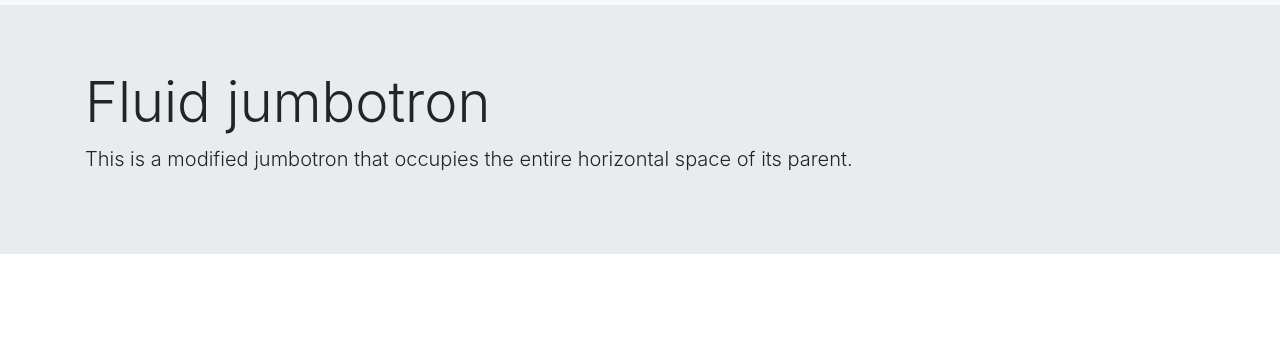
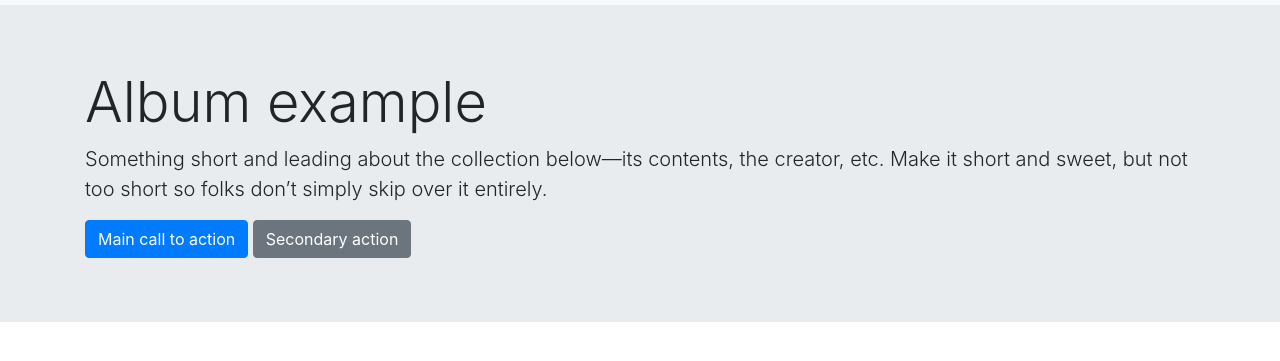
Before and after one commit to tiendung0123/DuAnGit, a plain HTML site: page index.html in a window 1280 px wide. Shown: the part 75-436 px from the top of the page. Drawn offline with nearby package versions, Linux system fonts and the light colour scheme.

Commit message:
update banner

```diff
--- a/index.html
+++ b/index.html
@@ -24,9 +24,13 @@
     <section class="banner">
         <div class="jumbotron jumbotron-fluid">
             <div class="container">
-                <h1 class="display-4">Fluid jumbotron</h1>
-                <p class="lead">This is a modified jumbotron that occupies the entire horizontal space of its parent.
+                <h1 class="display-4">Album example</h1>
+                <p class="lead">Something short and leading about the collection below—its contents, the creator, etc. Make it short and sweet, but not too short so folks don’t simply skip over it entirely.
                 </p>
+                <div>
+                    <button class="btn btn-primary">Main call to action</button>
+                    <button class="btn btn-secondary">Secondary action</button>
+                </div>
             </div>
         </div>
     </section>
```
